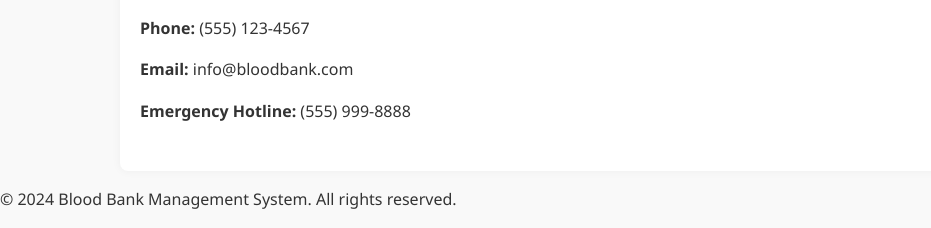
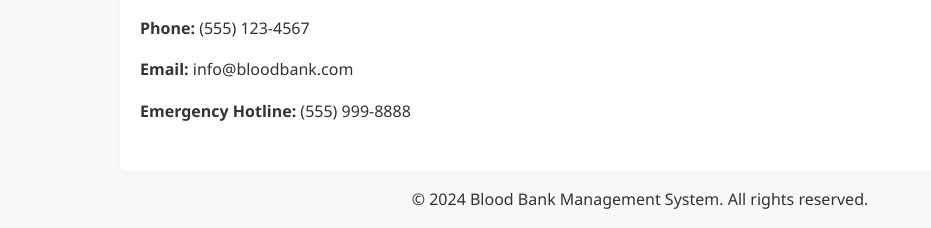
Before and after one commit to satyakottu080704/BloodBank, a Flask app: page / in a window 1280 px wide. Shown: the part 1054-1282 px from the top of the page, without its empty margins (0-931 px from the left). Run offline with Flask 3, Linux system fonts and the light colour scheme; some libraries are stand-ins or nearby versions.

Commit message:
add' git commit -m add

```diff
--- a/app.py
+++ b/app.py
@@ -4,7 +4,7 @@ from flask_mysqldb import MySQL
 app = Flask(__name__)
 app.secret_key = 'your_secret_key'
 
-# XAMPP MySQL Configuration
+
 app.config['MYSQL_HOST'] = 'localhost'
 app.config['MYSQL_USER'] = 'root'
 app.config['MYSQL_PASSWORD'] = ''
--- a/templates/base.html
+++ b/templates/base.html
@@ -16,7 +16,7 @@
 
 </div>
 <footer>
-    <p>&copy; 2024 Blood Bank Management System. All rights reserved.</p>
+    <p style="text-align: center;">&copy; 2024 Blood Bank Management System. All rights reserved.</p>
 </footer>
 </body>
 
```
